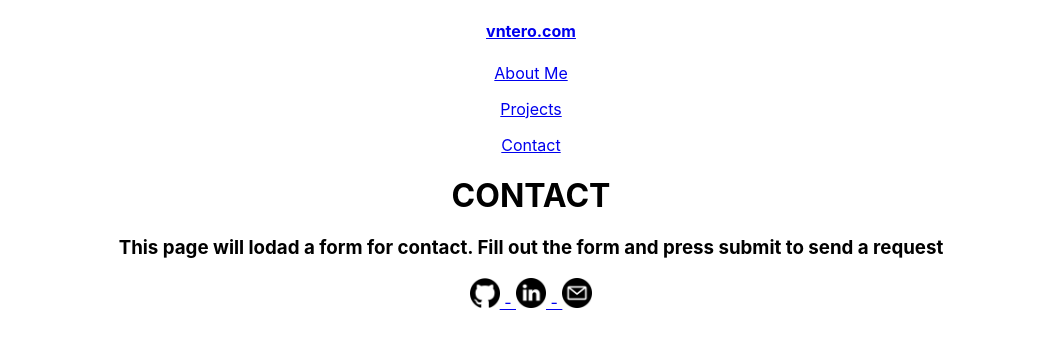
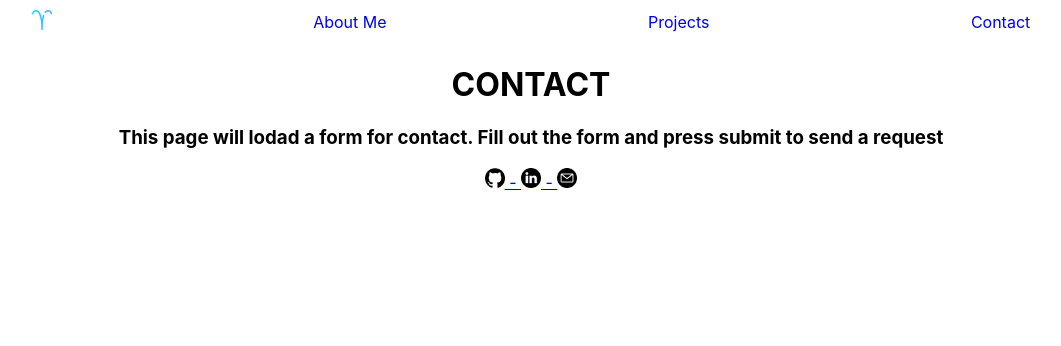
Before and after one commit to vntero/vntero-dot-com, a React (Create React App) app: page /contact in a window 1280 px wide. Shown: the top 346 px of the page, without its empty margins (109-1170 px from the left). Built offline with nearby package versions, Linux system fonts and the light colour scheme.

Commit message:
routing bugs fixed and warnings addressed

```diff
--- a/package.json
+++ b/package.json
@@ -3,6 +3,9 @@
   "version": "0.1.0",
   "private": true,
   "dependencies": {
+    "@emotion/react": "^11.7.1",
+    "@emotion/styled": "^11.6.0",
+    "@mui/material": "^5.2.6",
     "@testing-library/jest-dom": "^5.16.1",
     "@testing-library/react": "^12.1.2",
     "@testing-library/user-event": "^13.5.0",
--- a/src/App.css
+++ b/src/App.css
@@ -36,3 +36,10 @@
     transform: rotate(360deg);
   }
 }
+
+.navbar {
+  display: flex;
+  align-items: center;
+  justify-content: space-around;
+  padding: 10px;
+}
--- a/src/App.js
+++ b/src/App.js
@@ -13,14 +13,14 @@ import Welcome from './components/Welcome';
 
 function App() {
   return (
-    <div className='App'>
+    <div  className="App">
       <Navbar/>
 
       <Routes>
         <Route path="/" element={<Welcome/>}/>
         <Route path="/about" element={<About/>}/>
-//      <Route path="/projects" element={<Projects/>}/>
-//      <Route path="/contact" element={<Contact/>}/>
+        <Route path="/projects" element={<Projects/>}/>
+        <Route path="/contact" element={<Contact/>}/>
       </Routes>
 
       <Footer/>
@@ -29,37 +29,3 @@ function App() {
 }
 
 export default App
-
-
-
-
-
-// // fundamentals
-// import './App.css';
-// import React from 'react';
-// import { Routes, Route } from 'react-router-dom';
-// import { BrowserRouter as Router } from 'react-router-dom';
-
-// // components
-// import Navbar from './components/Navbar';
-// import Footer from './components/Footer';
-// import About from './components/About';
-// import Projects from './components/Projects';
-// import Contact from './components/Contact';
-
-
-// function App() {
-//   return (
-//     <div className="App">
-//       <Navbar/>
-//         <Router>
-//           <Route path="/" component={<About/>}/>
-//           <Route path="/projects" component={<Projects/>}/>
-//           <Route path="/contact" component={<Contact/>}/>
-//         </Router>
-//       <Footer/>
-//     </div>
-//   );
-// }
-
-// export default App;
--- a/src/components/Footer.jsx
+++ b/src/components/Footer.jsx
@@ -2,11 +2,11 @@ import React from "react"
 
 function Footer() {
     return (
-        <div>
+        <div className="footer">
 
-            <a href="https://github.com/vntero" target="_blank"><img src="github.png" height={30} width={30}/> - </a>
-            <a href="https://www.linkedin.com/in/vntero/" target="_blank"><img src="linkedin.png" height={30} width={30}/> - </a>
-            <a href="mailto:collab@vntero.com"><img src="email.png" height={30} width={30}/></a>
+            <a href="https://github.com/vntero" target="_blank" rel="noreferrer"><img alt="github" src="github.png" height={20} width={20}/> - </a>
+            <a href="https://www.linkedin.com/in/vntero/" target="_blank" rel="noreferrer"><img alt="linkedin" src="linkedin.png" height={20} width={20}/> - </a>
+            <a href="mailto:collab@vntero.com"><img alt="email" src="email.png" height={20} width={20}/></a>
 
         </div>
     )
--- a/src/components/Navbar.jsx
+++ b/src/components/Navbar.jsx
@@ -3,12 +3,12 @@ import React from "react"
 
 function Navbar() {
     return (
-        <nav>
-            <Link to="/"><h4>vntero.com</h4></Link>
-            <Link to="/about"><p>About Me</p></Link>
-            <Link to="/projects"><p>Projects</p></Link>
-            <Link to="/contact"><p>Contact</p></Link>
-        </nav>
+        <div className="navbar">
+            <Link to="/"><img alt="vntero.com" src="aries.png" height={20} width={20}/></Link>
+            <Link style={{textDecoration: 'none'}} to="/about">About Me</Link>
+            <Link style={{textDecoration: 'none'}} to="/projects">Projects</Link>
+            <Link style={{textDecoration: 'none'}} to="/contact">Contact</Link>
+        </div>
     )
 }
 
--- a/src/components/Welcome.jsx
+++ b/src/components/Welcome.jsx
@@ -2,6 +2,7 @@ function Welcome() {
     return (
         <div>
             <h1>Welcome</h1>
+            <p></p>
         </div>
     )
 }
```
Also changed, not shown: 1 other file (tests, documents, lock files or other folders).
